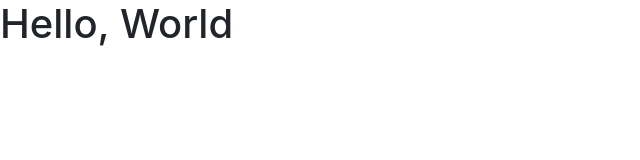
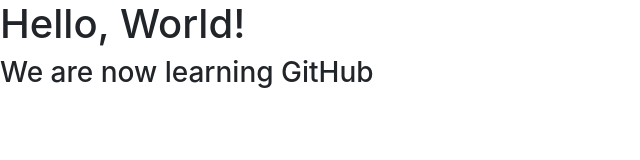
Before and after one commit to audin212/audin212.github.io, a plain HTML site: page index.html in a window 1280 px wide. Shown: the whole page, without its empty margins (0-640 px from the left). Drawn offline with nearby package versions, Linux system fonts and the light colour scheme; files that its build step writes are made by us from their sources.

Commit message:
addition notes

```diff
--- a/index.html
+++ b/index.html
@@ -16,7 +16,8 @@
 	</head>
 	<body>
 
-		<h1>Hello, World</h1>
+		<h1>Hello, World!</h1>
+		<h3>We are now learning GitHub</h3>
 
 
 	</body>
```
